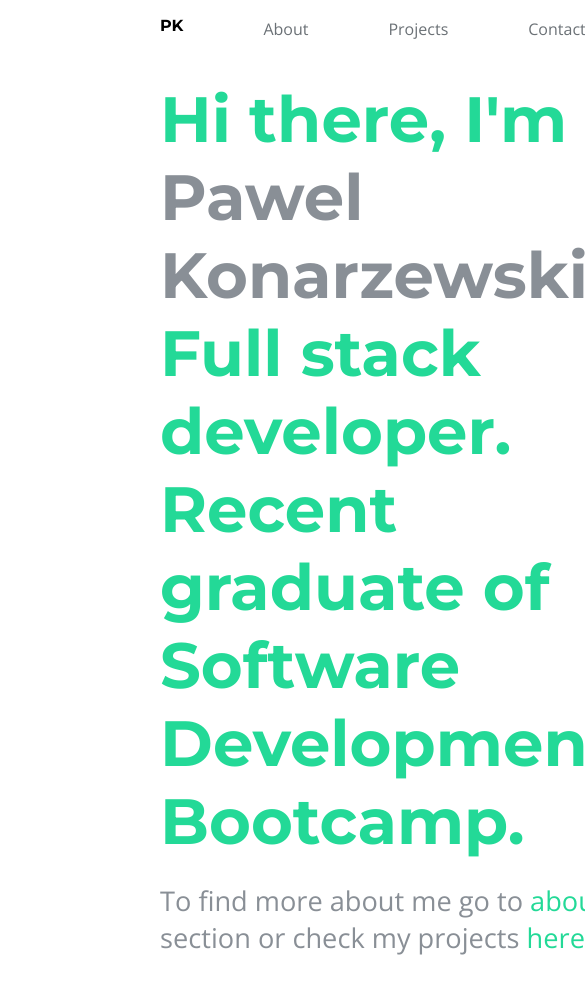
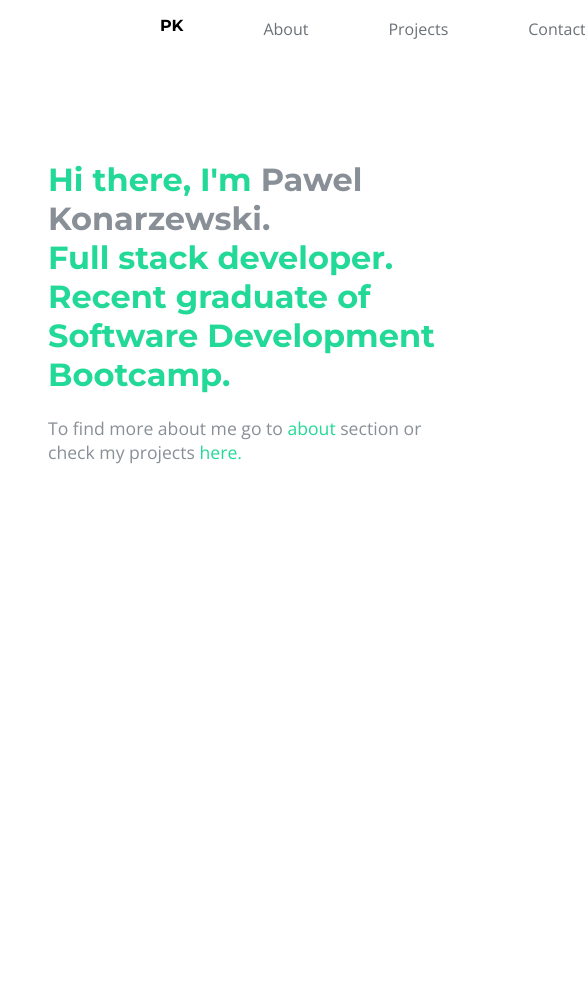
Before and after one commit to KonarzewskiP/portfolioWeb, a React (Create React App) app: page / in a window 390 px wide. Shown: the top 994 px of the page, 585 px wide, since content can reach past the window. After the commit the page ends 844 px from the top, so only its background shows below. Built offline with nearby package versions, Linux system fonts and the light colour scheme.

Commit message:
Update style and make responsive Main Page component

```diff
--- a/src/pages/Contact.js
+++ b/src/pages/Contact.js
@@ -38,9 +38,7 @@ const Contact = () => {
 };
 
 const StyledContacts = styled(motion.div)`
-  //min-height: 100vh;
   padding: 5rem 10rem;
-  //color: #23d997;
   color: #565656;
   background: #e5e5e5;
   margin-top: -5vh;
@@ -52,9 +50,6 @@ const StyledContacts = styled(motion.div)`
     color: #000000;
   }
 
-  img {
-
-  }
 `
 
 const StyledContact = styled.div`
@@ -90,14 +85,9 @@ const StyledContactInfo = styled.div`
     color: #000000;
     text-align: center;
   }
-
-
 `
 
 const StyledImage = styled.div`
-  //border: 2px solid yellow;
-  padding-top: 0;
-
   img {
     height: 600px;
     @media (max-width: 800px) {
--- a/src/pages/MainPage.js
+++ b/src/pages/MainPage.js
@@ -1,9 +1,9 @@
 import React from 'react';
 import styled from "styled-components";
+import {Link} from "react-router-dom";
 import {motion} from "framer-motion";
 import {sentence, letter, animateView, animateTitle} from "../animations";
 import Nav from "../components/Nav";
-import {Link} from "react-router-dom";
 
 const MainPage = () => {
     const part1 = "Hi there, I'm ";
@@ -13,9 +13,8 @@ const MainPage = () => {
     return (
         <motion.div variants={animateView} initial="hidden" animate="show" exit="hidden">
             <Nav/>
-            <About>
-                <Info>
-                    {/*<motion.h2 variants={sentence} initial="hidden" animate="show">*/}
+            <StyledAbout>
+                <StyledInfo>
                         <motion.h2 variants={sentence}>
                             {
                                 part1.split("").map((char, index) => {
@@ -52,36 +51,62 @@ const MainPage = () => {
                 <br/>
                     <motion.p variants={animateTitle}>To find more about me go to
                         <Link to="/about"><StyledSpan> about </StyledSpan></Link>
-                        section or check my projects <Link to="/projects"><StyledSpan>here.</StyledSpan></Link>
+                         section or check my projects<Link to="/projects"><StyledSpan> here.</StyledSpan></Link>
                     </motion.p>
-                </Info>
-                <EmptyDiv></EmptyDiv>
-            </About>
+                </StyledInfo>
+            </StyledAbout>
         </motion.div>
     );
 };
 
 
-const About = styled(motion.div)`
-  min-height: 100vh;
-  display: flex;
-  align-items: center;
-  justify-content: space-between;
-  padding: 5rem 10rem;
+const StyledAbout = styled(motion.div)`
+  text-align: left;
+  padding: 15rem 10rem;
   color: #23d997;
   margin-top: -5vh;
+
+  @media (max-width: 1100px) {
+    padding: 13rem 6rem;
+  }
+  @media (max-width: 800px) {
+    padding: 10rem 3rem;
+  }
+
+  h2 {
+    @media (max-width: 1430px) {
+      font-size: 3rem;
+    }
+
+    @media (max-width: 1150px) {
+      font-size: 2.5rem;
+    }
+    @media (max-width: 800px) {
+      font-size: 2rem;
+    }
+  }
 
   p {
     color: #898f96;
     font-size: 1.7rem;
+
+    @media (max-width: 1430px) {
+      font-size: 1.5rem;
+    }
+
+    @media (max-width: 1150px) {
+      font-size: 1.3rem;
+    }
+    @media (max-width: 800px) {
+      font-size: 1.1rem;
+    }
   }
 `
-const Info = styled(motion.div)`
-  flex: 3;
-`
-
-const EmptyDiv = styled.div`
-  flex: 1;
+const StyledInfo = styled(motion.div)`
+  display: flex;
+  flex-wrap: wrap;
+  width: 100%;
+  min-width: 400px;
 `
 
 const StyledSpan = styled(motion.span)`
```
Also changed, not shown: 1 other file (tests, documents, lock files or other folders). Lines whose indentation alone changed are shown as unchanged.
